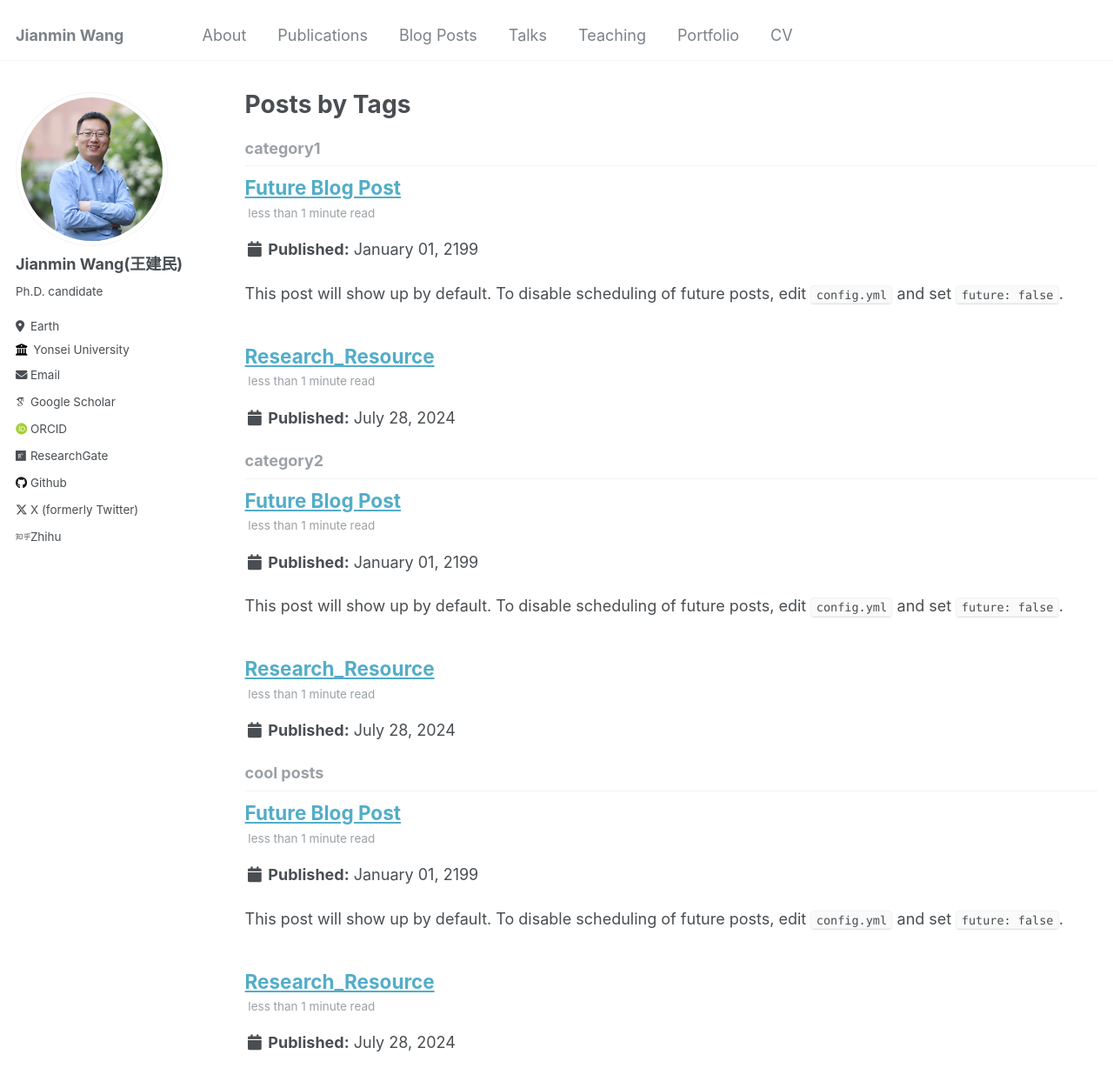
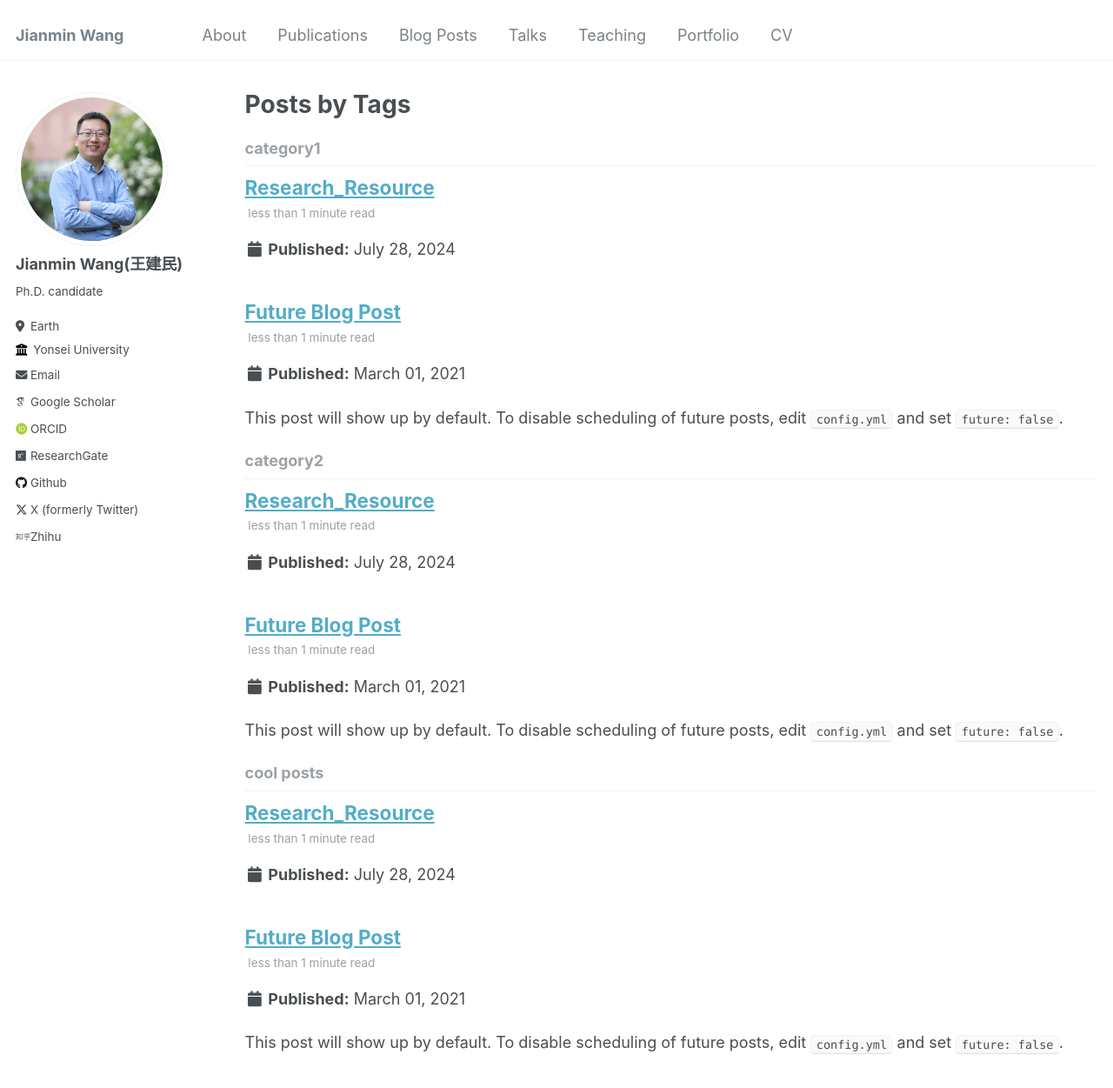
Before and after one commit to Jianmin2drugai/Jianmin2drugai.github.io, a Jekyll site: the page built from _pages/tag-archive.html, in a window 1280 px wide and 1400 px high. Shown: the top 1251 px of the window at 87% size. Built offline with Jekyll 4.4.1, drawn with Linux system fonts in a browser that asks for light colours; some web fonts are replaced.

Commit message:
Update 2199-01-01-future-post.md

```diff
--- a/_posts/2199-01-01-future-post.md
+++ b/_posts/2199-01-01-future-post.md
@@ -1,7 +1,7 @@
 ---
 title: 'Future Blog Post'
-date: 2199-01-01
-permalink: /posts/2012/08/blog-post-4/
+date: 2021-03-01
+permalink: /posts/2021/03/blog-post-1/
 tags:
   - cool posts
   - category1
```
